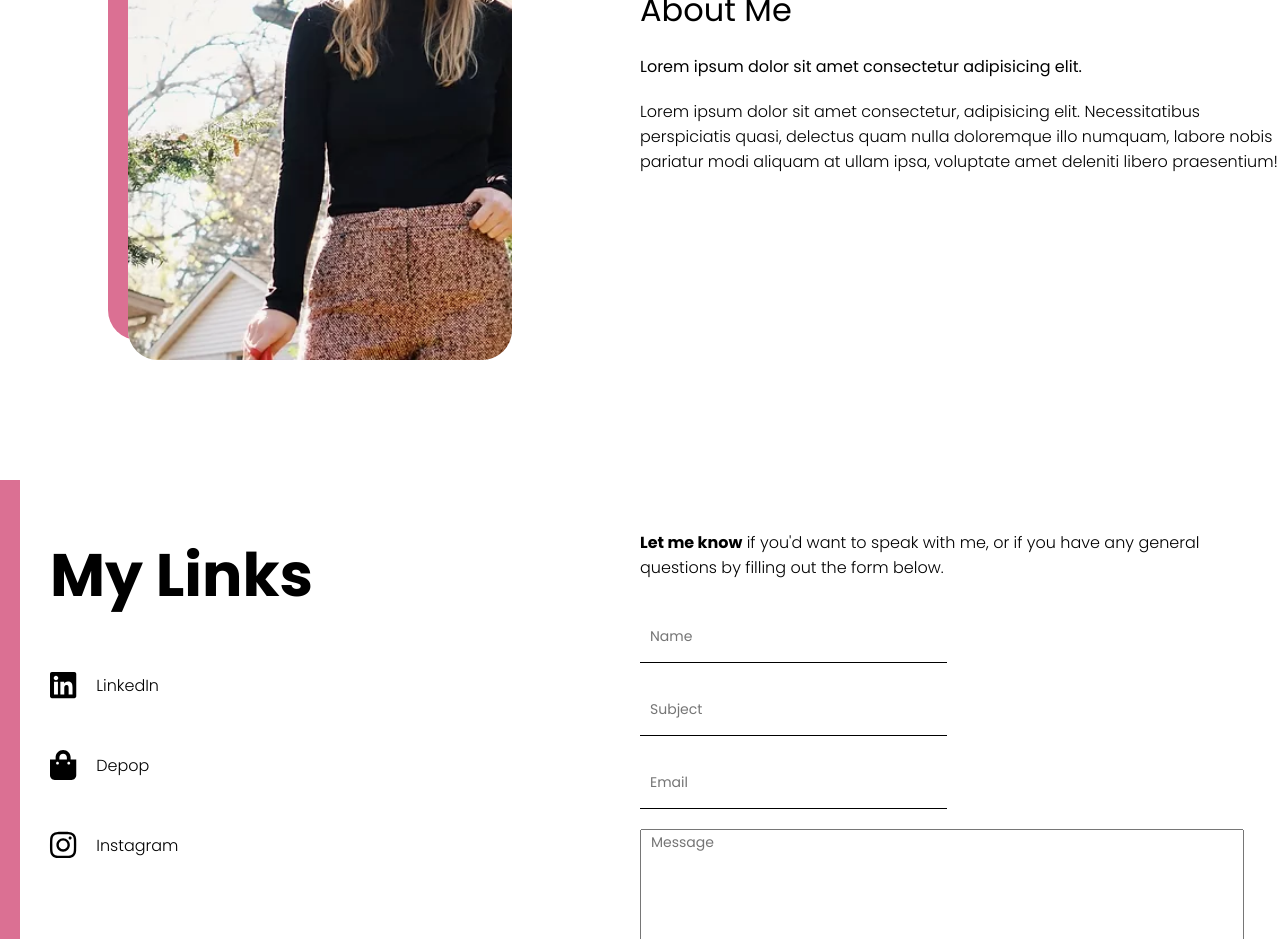
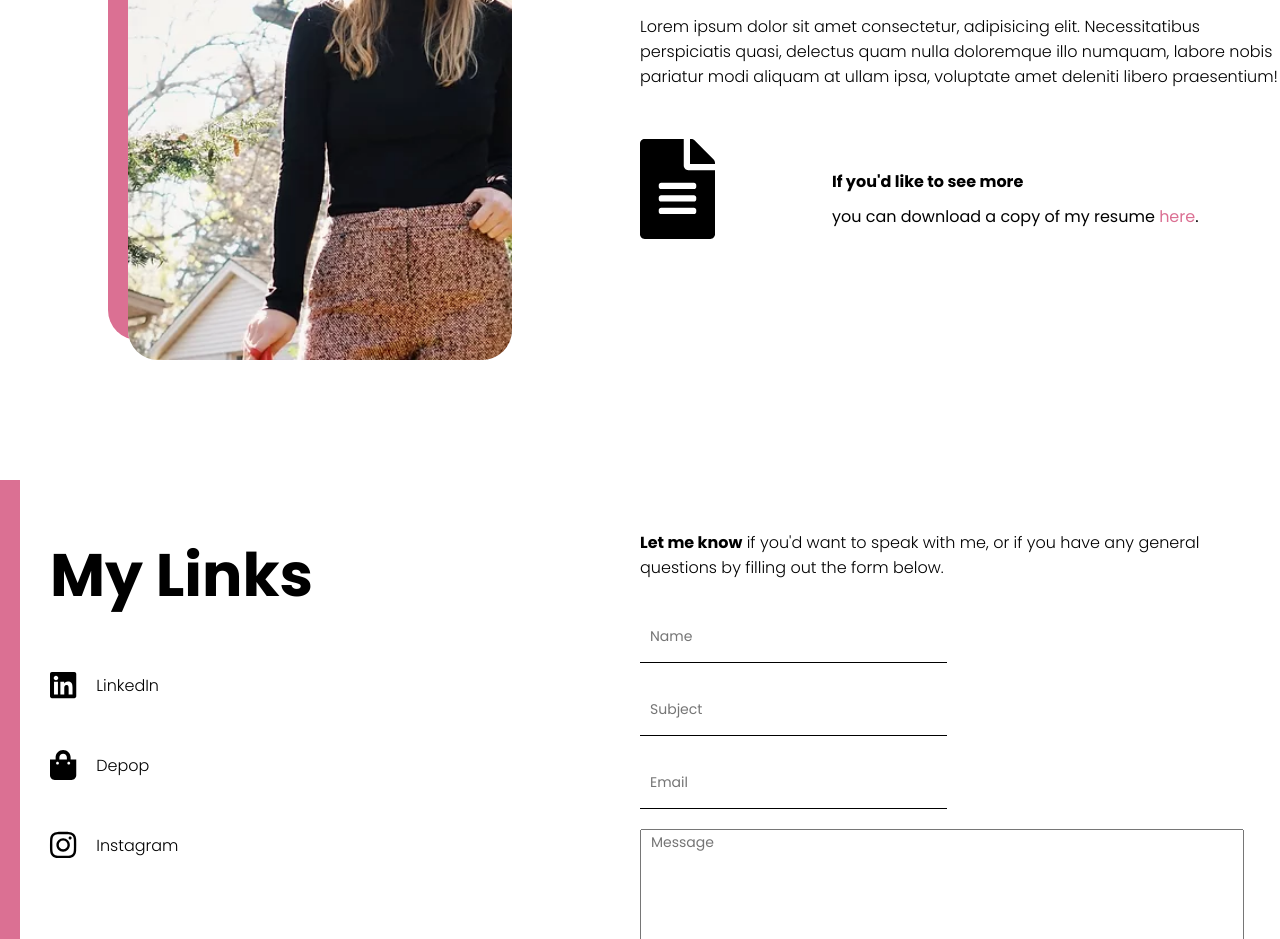
Before and after one commit to adamlsn/issabel-portfolio, a React (Create React App) app: page / in a window 1280 px wide. Shown: the part 1120-2059 px from the top of the page. Built offline with nearby package versions, Linux system fonts and the light colour scheme.

Commit message:
adding download for resume

```diff
--- a/src/components/body/body.css
+++ b/src/components/body/body.css
@@ -43,3 +43,42 @@
 .body-description{
     font-weight: 300;
 }
+
+.body-resume{
+    margin-top: 50px;
+    display: flex;
+    align-items: center;
+    justify-content: space-between;
+}
+
+.body-resume-text{
+    width: 70%;
+}
+
+.resume-title{
+    font-weight: bold;
+    margin-bottom: 10px;
+}
+
+.body-download-svg{
+    width: 120px;
+    height: 120px;
+}
+
+.resume-icon{
+    font-size: 100px;
+}
+
+a:hover{
+    cursor: pointer;
+    color: palevioletred;
+}
+
+.link{
+    color: palevioletred;
+}
+
+.link:hover{
+    font-weight: 500;
+    border-bottom: 2px solid palevioletred;
+}
--- a/src/components/body/body.jsx
+++ b/src/components/body/body.jsx
@@ -1,5 +1,7 @@
 import "./body.css"
 import Image from "../../img/body.jpg";
+import { FontAwesomeIcon } from "@fortawesome/react-fontawesome"
+import { faFileAlt } from "@fortawesome/free-solid-svg-icons"
 
 const Body = () => {
     return (
@@ -17,7 +19,19 @@ const Body = () => {
 
                 <p className="body-description">Lorem ipsum dolor sit amet consectetur, adipisicing elit. Necessitatibus perspiciatis quasi, delectus quam nulla doloremque illo numquam, labore nobis pariatur modi aliquam at ullam ipsa, voluptate amet deleniti libero praesentium!</p>
 
-
+                <div className="body-resume">
+                    <a href="www.google.com" className="body-download-svg">
+                    <FontAwesomeIcon icon={faFileAlt} className="resume-icon"></FontAwesomeIcon>
+                    </a>
+                    <div className="body-resume-text">
+                        <h4 className="resume-title">
+                            If you'd like to see more
+                        </h4>
+                        <p className="resume-description">
+                            you can download a copy of my resume <a href="www.google.com" className="link">here</a>.
+                        </p>
+                    </div>
+                </div>
             </div>
         </div>
     )
```
